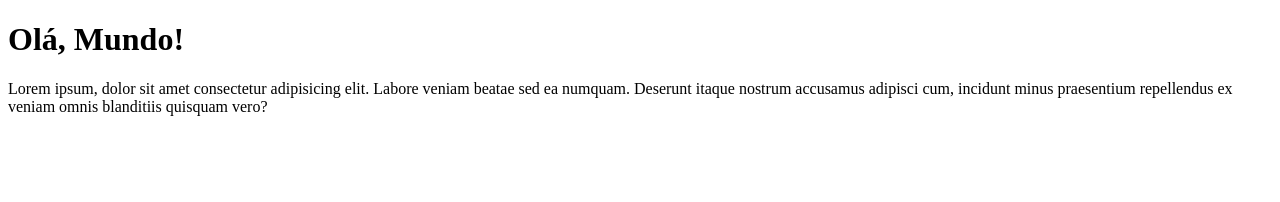
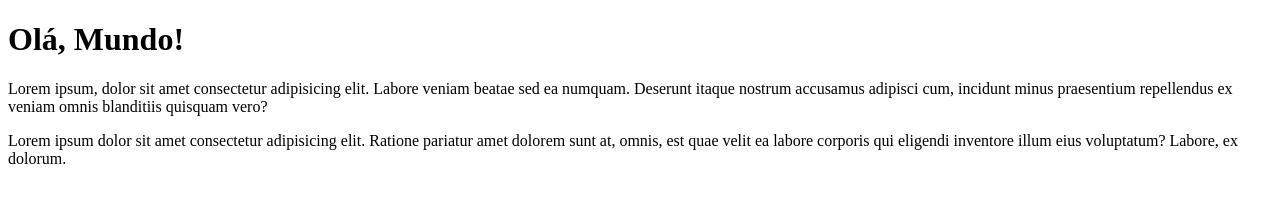
Before and after one commit to vinand1879/Ola-mundo, a plain HTML site: page site-exemplo/index.html in a window 1280 px wide. Drawn offline with Linux system fonts and the light colour scheme.

Commit message:
adicionei um paragrafo

```diff
--- a/site-exemplo/index.html
+++ b/site-exemplo/index.html
@@ -10,6 +10,8 @@
 <body>
     <h1>Olá, Mundo! </h1>
     <p>Lorem ipsum, dolor sit amet consectetur adipisicing elit. Labore veniam beatae sed ea numquam. Deserunt itaque nostrum accusamus adipisci cum, incidunt minus praesentium repellendus ex veniam omnis blanditiis quisquam vero?</p>
+
+    <p>Lorem ipsum dolor sit amet consectetur adipisicing elit. Ratione pariatur amet dolorem sunt at, omnis, est quae velit ea labore corporis qui eligendi inventore illum eius voluptatum? Labore, ex dolorum.</p>
 </body>
 
 </html>
```
